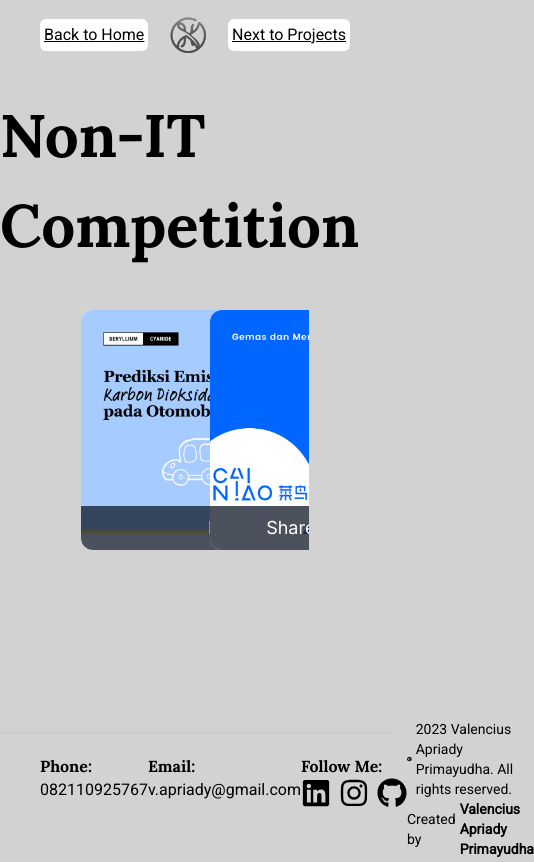
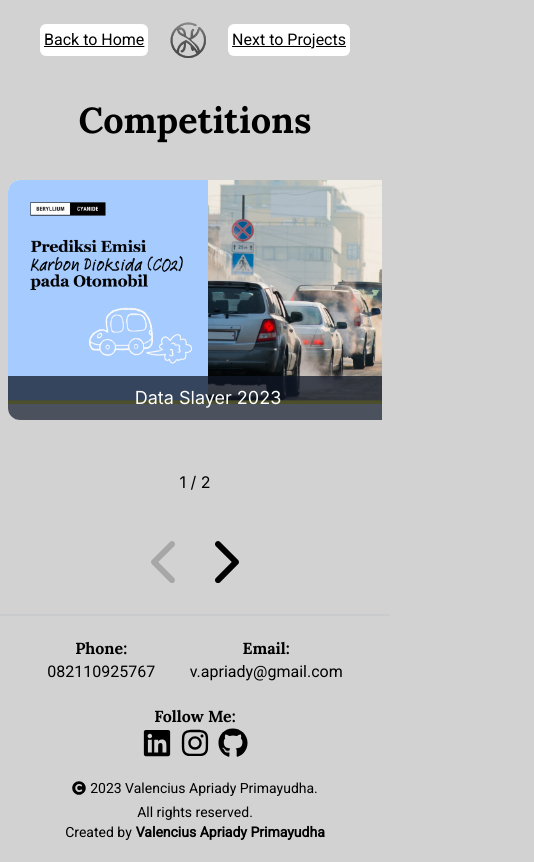
Before and after one commit to valenciusap17/valenciusapriady, a Next.js app: page /others in a window 390 px wide. Shown: the whole page, 534 px wide, since content can reach past the window. Built offline with nearby package versions, Linux system fonts and the light colour scheme.

Commit message:
feat: Making it responsive

```diff
--- a/src/app/components/Footer/index.tsx
+++ b/src/app/components/Footer/index.tsx
@@ -14,14 +14,20 @@ const lora = Lora({
 export default function Footer() {
   return (
     <>
-      <div className="p-5 px-10 w-full h-28 border-t-2 border-gray-400 border-opacity-15 flex justify-between">
-        <div className={`flex flex-col ${lora.className}`}>
+      <div className="p-5 px-10 w-full h-28 border-t-2 border-gray-400 border-opacity-15 flex flex-wrap items-center justify-around md:justify-between gap-5">
+        <div
+          className={`flex flex-col ${lora.className} text-center md:text-start`}
+        >
           Phone: <div className={roboto.className}>082110925767</div>
         </div>
-        <div className={`flex flex-col ${lora.className}`}>
+        <div
+          className={`flex flex-col ${lora.className} text-center md:text-start`}
+        >
           Email: <div className={roboto.className}>v.apriady@gmail.com</div>
         </div>
-        <div className={`flex flex-col ${lora.className}`}>
+        <div
+          className={`flex flex-col ${lora.className} text-center md:text-start`}
+        >
           Follow Me:
           <div className="flex gap-2">
             <Link
@@ -44,18 +50,18 @@ export default function Footer() {
             </Link>
           </div>
         </div>
-        <div className="flex flex-col justify-center">
+        <div className="flex flex-col text-center justify-center pb-5 md:pb-0">
           <div
-            className={`flex ${roboto.className} items-center gap-1 text-sm`}
+            className={`flex flex-wrap ${roboto.className} items-center gap-1 text-sm text-center md:justify-start justify-center`}
           >
-            <FaCopyright /> 2023 Valencius Apriady Primayudha. All rights
-            reserved.
+            <FaCopyright /> 2023 Valencius Apriady Primayudha.{" "}
+            <div>All rights reserved.</div>
           </div>
           <div
-            className={`flex ${roboto.className} items-center gap-1 text-sm`}
+            className={`flex flex-wrap ${roboto.className} items-center gap-1 text-sm md:justify-start justify-center`}
           >
-            Created by{" "}
-            <div className="font-bold">Valencius Apriady Primayudha</div>
+            Created by
+          <div className="font-bold">Valencius Apriady Primayudha</div>
           </div>
         </div>
       </div>
--- a/src/app/globals.css
+++ b/src/app/globals.css
@@ -34,19 +34,31 @@ body {
 }
 
 .swiper-wrapper {
-  justify-content: start;
+  justify-content: flex-start;
+  width: 80vh;
+  align-items: center;
+}
+.swiper {
+  display: flex;
+  justify-content: center;
 }
 
 .swiper-button {
-  position: absolute;
-  top: 42%;
-  z-index: 10;
   cursor: pointer;
   color: black;
 }
 
-.swiper-wrapper {
-  justify-content: start;
+@media (max-width: 768px) {
+  .swiper-button {
+    top: 72%; /* Adjust as needed */
+  }
+}
+
+.swiper-slide {
+  display: flex !important;
+  justify-content: space-around;
+  align-items: flex-start;
+  margin-right: 30px !important;
 }
 
 .swiper-button svg {
@@ -54,7 +66,7 @@ body {
   height: 4rem;
 }
 .image-swiper-button-prev {
-  left: 50px;
+  left: 30px;
 }
 .image-swiper-button-next {
   right: 50px;
--- a/src/app/others/page.tsx
+++ b/src/app/others/page.tsx
@@ -60,16 +60,12 @@ export default function Others() {
             </Link>
           </div>
           <div
-            className={`${lora.className} items-center flex flex-col `}
-            style={{ fontSize: "60px" }}
+            className={`${lora.className} items-center flex flex-col md:text-6xl  text-4xl`}
           >
-            Non-IT Competition
+            Competitions
           </div>
 
-          <div className={`flex h-screen w-7/12 justify-center pt-5`}>
-            <div className="swiper-button image-swiper-button-prev">
-              <IoIosArrowBack />
-            </div>
+          <div className={`flex md:h-full h-[350px] w-full p-2 pt-5 `}>
             <Swiper
               navigation={{
                 nextEl: ".image-swiper-button-next",
@@ -78,14 +74,13 @@ export default function Others() {
               // loop={true}
               pagination={{ type: "fraction" }}
               modules={[Navigation, Pagination]}
-              slidesPerView={2}
+              slidesPerView={1}
               spaceBetween={30}
               breakpoints={{
-                1500: { slidesPerView: 2 },
-                1000: { slidesPerView: 2 },
-                700: { slidesPerView: 1 },
+                1280: { slidesPerView: 2 },
+                500: { slidesPerView: 1 },
               }}
-              className="mySwiper "
+              className="w-80vw h-80vh "
             >
               <SwiperSlide>
                 <Link href="https://drive.google.com/file/d/1aLGo-r5-vDSvnd4qNQD2Tegb333c6-_V/view?usp=sharing">
@@ -170,6 +165,11 @@ export default function Others() {
                 </Link>
               </SwiperSlide>
             </Swiper>
+          </div>
+          <div className="flex">
+            <div className="swiper-button image-swiper-button-prev">
+              <IoIosArrowBack />
+            </div>
             <div className="swiper-button image-swiper-button-next">
               <IoIosArrowForward />
             </div>
--- a/src/app/page.tsx
+++ b/src/app/page.tsx
@@ -30,8 +30,8 @@ export default function Home() {
         animate="enter"
         transition={{ type: "linear", duration: 2 }}
       >
-        <div className="w-full h-screen flex flex-col justify-between items-center">
-          <div className="w-full h-20 flex justify-center items-center">
+        <div className="w-full h-screen flex flex-col md:justify-between  justify-around items-center gap-5 md:gap-0">
+          <div className="w-full h-20 flex justify-center items-center ">
             <Image
               src="/images/symbol-grayscale.png"
               width={70}
@@ -39,24 +39,28 @@ export default function Home() {
               alt="logo"
             />
           </div>
-          <div className="w-6/12 h-fit flex items-center justify-center">
-            <div className="w-full flex items-center justify-center gap-5">
+          <div className="w-6/12 h-fit flex items-center justify-center ">
+            <div className="w-full flex items-center justify-center gap-5 md:flex-nowrap flex-wrap">
               <Image
                 src="/images/valen2-grayscale.jpg"
-                width={350}
-                height={350}
+                width={300}
+                height={300}
                 alt="Picture of Author"
-                className="rounded-full"
+                className="rounded-full lg:w-[350px]"
               />
-              <div className="flex flex-col">
-                <div className={lora.className} style={{ fontSize: "80px" }}>
+              <div className="flex flex-col items-center md:items-start">
+                <div
+                  className={`${lora.className} lg:text-8xl text-6xl md:text-start text-center`}
+                >
                   Hello
                 </div>
-                <div className="w-5/6 flex pl-2">
-                  <div className={lora.className} style={{ fontSize: "20px" }}>
+                <div className="w-5/6 flex">
+                  <div
+                    className={`${lora.className} md:text-[20px] md:text-start text-center `}
+                  >
                     A Bit About Me:
                     <div
-                      className={roboto.className}
+                      className={`${roboto.className}`}
                       style={{ fontSize: "12px", fontWeight: "400px" }}
                     >
                       My name is Valencius Apriady Primayudha and I am an
--- a/src/app/projects/page.tsx
+++ b/src/app/projects/page.tsx
@@ -66,10 +66,7 @@ export default function Projects() {
             Projects
           </div>
 
-          <div className={`flex h-screen w-5/6 justify-center pt-5`}>
-            <div className="swiper-button image-swiper-button-prev">
-              <IoIosArrowBack />
-            </div>
+          <div className={`flex md:h-full h-[350px] w-full p-2 pt-5 `}>
             <Swiper
               navigation={{
                 nextEl: ".image-swiper-button-next",
@@ -78,18 +75,18 @@ export default function Projects() {
               // loop={true}
               pagination={{ type: "fraction" }}
               modules={[Navigation, Pagination]}
-              slidesPerView={3}
+              slidesPerView={1}
               spaceBetween={30}
               breakpoints={{
-                1500: { slidesPerView: 3 },
-                1000: { slidesPerView: 3 },
-                700: { slidesPerView: 1 },
+                1536: { slidesPerView: 3 },
+                1280: { slidesPerView: 2 },
+                500: { slidesPerView: 1 },
               }}
-              className="mySwiper "
+              className="w-80vw h-80vh "
             >
-              <SwiperSlide>
+              <SwiperSlide className="">
                 <Link href="https://rpl-frontend-freej1ng.vercel.app/">
-                  <div className="w-[400px] h-60 bg-white flex flex-col rounded-xl overflow-hidden relative group cursor-pointer">
+                  <div className="w-[400px] h-60 bg-white flex flex-col rounded-xl overflow-hidden relative group cursor-pointer justify-center items-center">
                     <Image
                       src="/images/jawabanku.png"
                       width={400}
@@ -250,11 +247,15 @@ export default function Projects() {
                 </Link>
               </SwiperSlide>
             </Swiper>
+          </div>
+          <div className="flex">
+            <div className="swiper-button image-swiper-button-prev">
+              <IoIosArrowBack />
+            </div>
             <div className="swiper-button image-swiper-button-next">
               <IoIosArrowForward />
             </div>
           </div>
-
           <Footer />
         </div>
       </motion.div>
```
